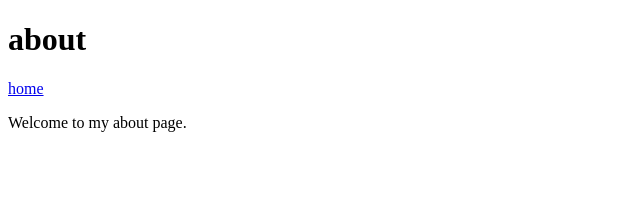
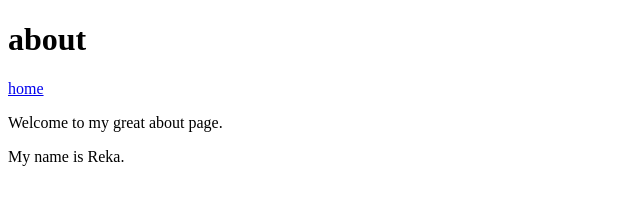
Before and after one commit to lreka12/lreka12.github.io, a plain HTML site: page about.html in a window 1280 px wide. Shown: the whole page, without its empty margins (0-640 px from the left). Drawn offline with Linux system fonts and the light colour scheme.

Commit message:
improved the about page

```diff
--- a/about.html
+++ b/about.html
@@ -9,7 +9,8 @@
 <body>
     <h1>about</h1>
     <a href="/index.html">home</a>
-    <p>Welcome to my about page.</p>
+    <p>Welcome to my great about page.</p>
+    <p>My name is Reka.</p>
 
 </body>
 </html>
```
